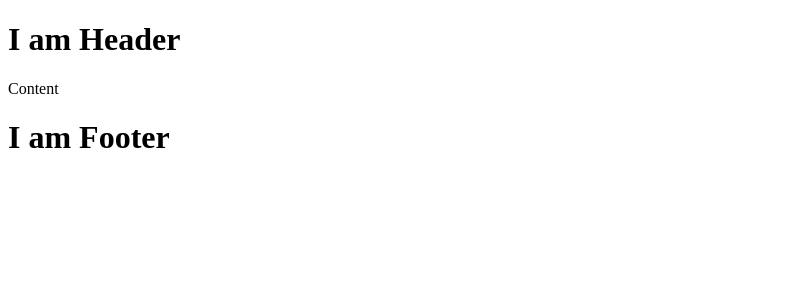
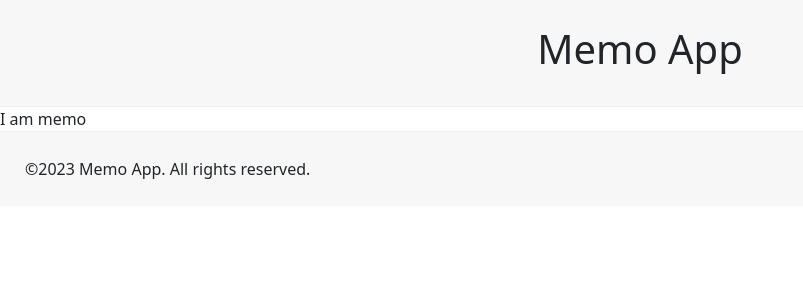
Before and after one commit to jeonga-Son/Memo_Application, a Vue app in the folder frontend/: page / in a window 1280 px wide. Shown: the top 300 px of the page, without its empty margins (0-803 px from the left). Built offline with nearby package versions, Linux system fonts and the light colour scheme.

Commit message:
apply css

```diff
--- a/frontend/public/index.html
+++ b/frontend/public/index.html
@@ -1,15 +1,23 @@
 <!DOCTYPE html>
 <html lang="">
   <head>
-    <meta charset="utf-8">
-    <meta http-equiv="X-UA-Compatible" content="IE=edge">
-    <meta name="viewport" content="width=device-width,initial-scale=1.0">
-    <link rel="icon" href="<%= BASE_URL %>favicon.ico">
+    <meta charset="utf-8" />
+    <meta http-equiv="X-UA-Compatible" content="IE=edge" />
+    <meta name="viewport" content="width=device-width,initial-scale=1.0" />
+    <link rel="icon" href="<%= BASE_URL %>favicon.ico" />
+    <link
+      rel="stylesheet"
+      href="https://cdnjs.cloudflare.com/ajax/libs/twitter-bootstrap/5.2.3/css/bootstrap.min.css"
+    />
     <title><%= htmlWebpackPlugin.options.title %></title>
   </head>
   <body>
     <noscript>
-      <strong>We're sorry but <%= htmlWebpackPlugin.options.title %> doesn't work properly without JavaScript enabled. Please enable it to continue.</strong>
+      <strong
+        >We're sorry but <%= htmlWebpackPlugin.options.title %> doesn't work
+        properly without JavaScript enabled. Please enable it to
+        continue.</strong
+      >
     </noscript>
     <div id="app"></div>
     <!-- built files will be auto injected -->
--- a/frontend/src/components/Footer.vue
+++ b/frontend/src/components/Footer.vue
@@ -1,9 +1,15 @@
 <template>
-  <header><h1>I am Footer</h1></header>
+  <footer>&copy;2023 Memo App. All rights reserved.</footer>
 </template>
 
 <script>
 export default {};
 </script>
 
-<style></style>
+<style scoped>
+footer {
+  background: #f7f7f7;
+  border-top: 1px solid #eee;
+  padding: 25px;
+}
+</style>
--- a/frontend/src/components/Ground.vue
+++ b/frontend/src/components/Ground.vue
@@ -1,7 +1,7 @@
 <template>
   <div class="ground">
     <Header />
-    <div>Content</div>
+    <Memo />
     <Footer />
   </div>
 </template>
@@ -9,8 +9,10 @@
 <script>
 import Header from "./Header.vue";
 import Footer from "./Footer.vue";
+import Memo from "./Memo.vue";
+
 export default {
-  components: { Header, Footer },
+  components: { Header, Footer, Memo },
 };
 </script>
 
--- a/frontend/src/components/Header.vue
+++ b/frontend/src/components/Header.vue
@@ -1,9 +1,16 @@
 <template>
-  <header><h1>I am Header</h1></header>
+  <header><h1>Memo App</h1></header>
 </template>
 
 <script>
 export default {};
 </script>
 
-<style></style>
+<style scoped>
+header {
+  text-align: center;
+  padding: 25px;
+  border-bottom: 1px solid #eee;
+  background:#f7f7f7;
+}
+</style>
--- /dev/null
+++ b/frontend/src/components/Memo.vue
@@ -0,0 +1,9 @@
+<template>
+  <footer>I am memo</footer>
+</template>
+
+<script>
+export default {};
+</script>
+
+<style></style>
```
